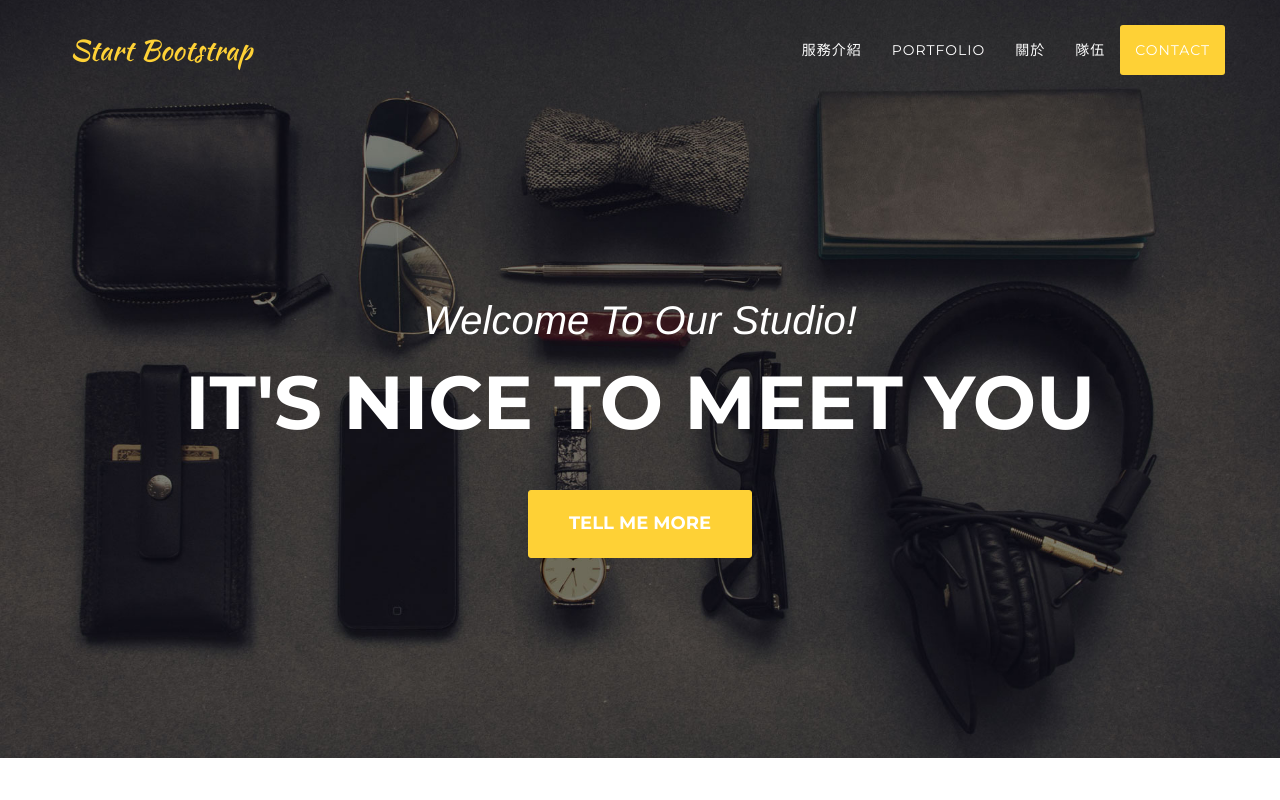
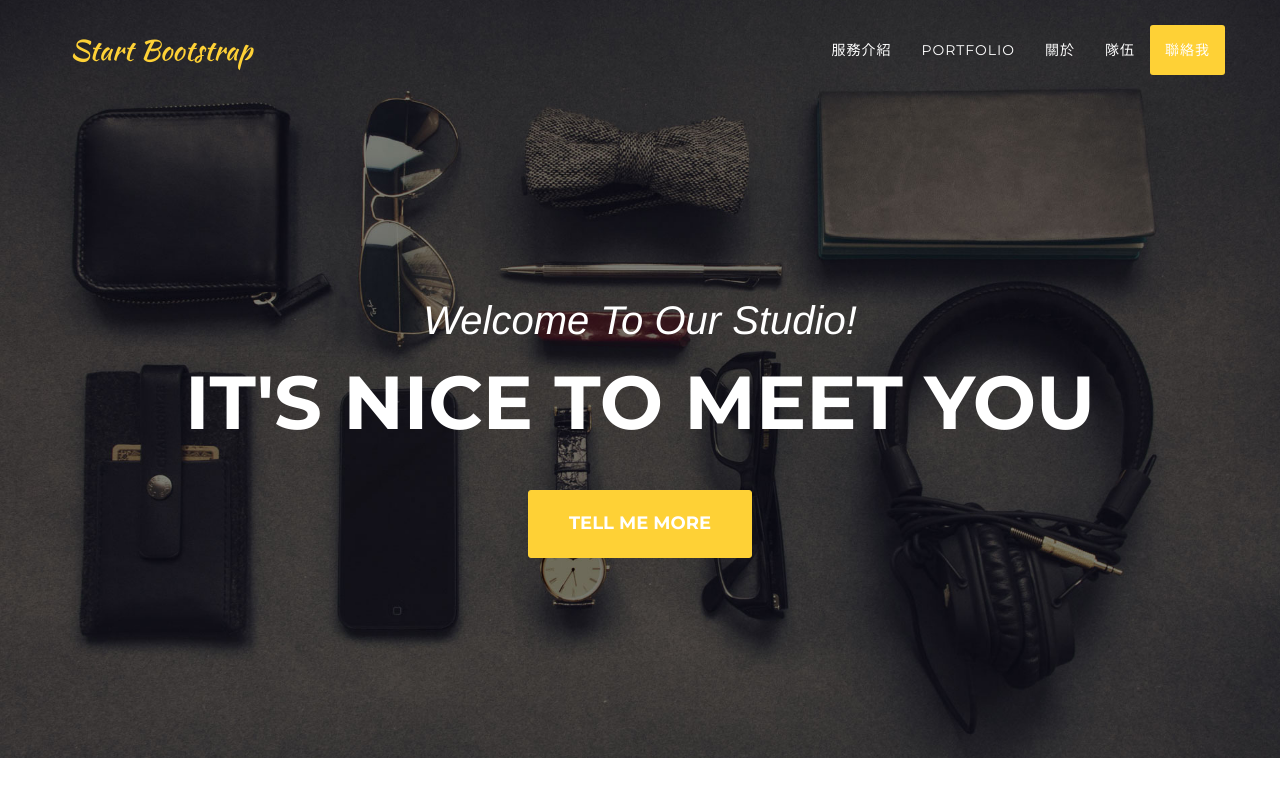
Before and after one commit to willyou/infopower, a plain HTML site: page infopower-webapp/index.html in a window 1280 px wide. Shown: the top 800 px of the page. Drawn offline with nearby package versions, Linux system fonts and the light colour scheme; a web font is replaced by a local one.

```diff
--- a/infopower-webapp/index.html
+++ b/infopower-webapp/index.html
@@ -68,7 +68,7 @@
                         <a class="page-scroll" href="#team">隊伍</a>
                     </li>
                     <li>
-                        <a class="page-scroll" href="#contact">Contact</a>
+                        <a class="page-scroll" href="#contact">聯絡我</a>
                     </li>
                 </ul>
             </div>
```
